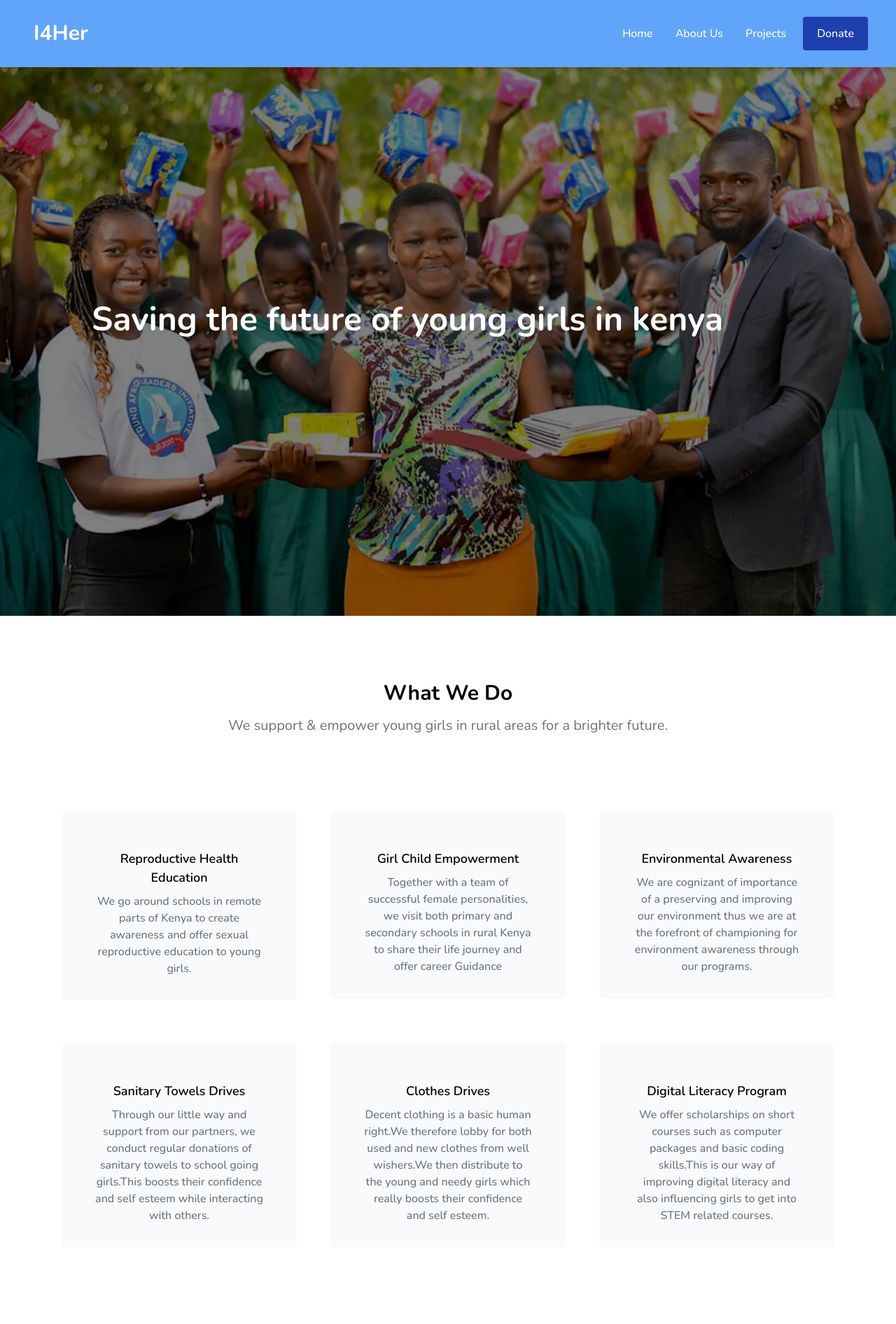
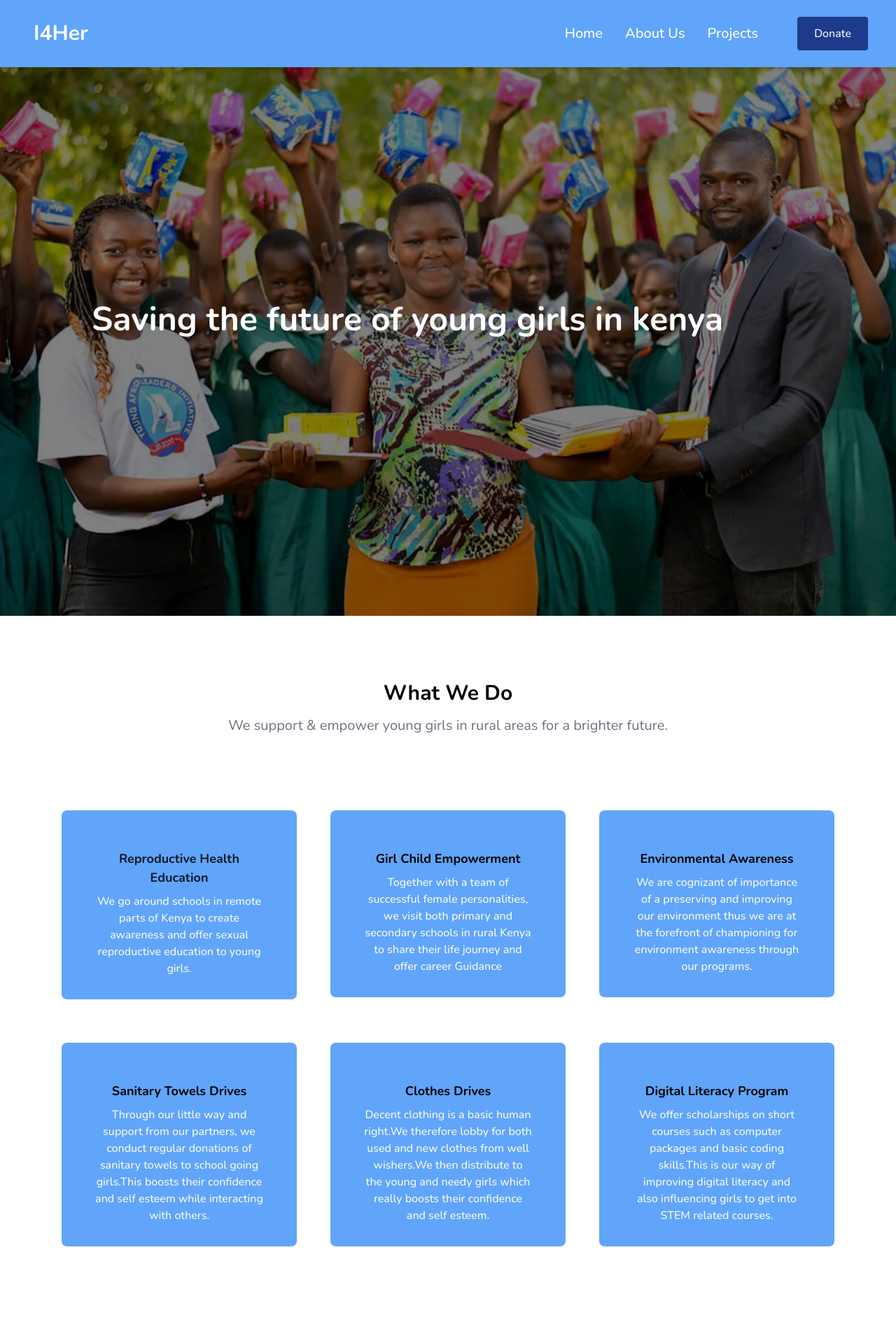
Before and after one commit to Vickopiyo/I-4Her, a React (Vite) app: page / in a window 1280 px wide. Shown: the top 1892 px of the page at 70% size. Built offline with nearby package versions, Linux system fonts and the light colour scheme; a web font is replaced by a local one.

Commit message:
Payment methods

```diff
--- a/src/App.jsx
+++ b/src/App.jsx
@@ -4,6 +4,7 @@ import Projects from "./components/Projects"
 import Footer from "./components/Footer"
 import About from "./About"
 import Home from "./Home"
+import Donate from "./components/Donate"
 
 function App() {
 	return (
@@ -14,6 +15,7 @@ function App() {
 				<Route path="/" element={<Home />} />
 				<Route path="/about" element={<About />} />
 				<Route path="/projects" element={<Projects />} />
+				<Route path="/donate" element={<Donate />} />
 			</Routes>
 			<Footer />
 		</div>
--- a/src/Home.jsx
+++ b/src/Home.jsx
@@ -37,14 +37,13 @@ const Home = () => {
 					className="section relative pt-5 pb-3 md:pt-10 md:pb-0 bg-white">
 					<div class="container xl:max-w-6xl mx-auto px-4">
 						<header class="text-center mx-auto mb-12 lg:px-20">
-						<div  className="py-12" >
-
+							<div className="py-12">
 								<h2 class="text-3xl leading-normal mb-2 font-bold  text-black">
 									What We Do
 								</h2>
 
 								<p class="text-gray-500 leading-relaxed font-light text-xl mx-auto pb-2">
-								We  support &amp; empower young girls in rural areas for a
+									We support &amp; empower young girls in rural areas for a
 									brighter future.
 								</p>
 							</div>
@@ -52,15 +51,14 @@ const Home = () => {
 
 						<div class="flex flex-wrap flex-row -mx-4 text-center">
 							<div
-								class="flex-shrink px-4 max-w-full w-full sm:w-1/2 lg:w-1/3 lg:px-6 wow fadeInUp"
-								data-wow-duration="1s"
-							>
-								<div class="py-8 px-12  rounded-lg  mb-12 bg-gray-50 border-b border-gray-100 transform transition duration-300 ease-in-out hover:-translate-y-2">
+								class="flex-shrink px-4  max-w-full w-full sm:w-1/2 lg:w-1/3 lg:px-6 wow fadeInUp"
+								data-wow-duration="1s">
+								<div class="py-8 px-12  rounded-lg  mb-12 bg-blue-400 text-blue-900 border-b border-gray-100 transform transition duration-300 ease-in-out hover:-translate-y-2">
 									<div class="inline-block text-gray-900 mb-4"></div>
-									<h3 class="text-lg leading-normal mb-2 font-semibold text-black">
+									<h3 class="text-lg  font-bold leading-normal mb-2  text-gray-900">
 										Reproductive Health Education
 									</h3>
-									<p class="text-gray-500">
+									<p class="text-gray-50">
 										We go around schools in remote parts of Kenya to create
 										awareness and offer sexual reproductive education to young
 										girls.
@@ -70,14 +68,13 @@ const Home = () => {
 							<div
 								class="flex-shrink px-4 max-w-full w-full sm:w-1/2 lg:w-1/3 lg:px-6 wow fadeInUp"
 								data-wow-duration="1s"
-								data-wow-delay=".1s"
-							>
-								<div class="py-8 px-12 mb-12  rounded-lg  bg-gray-50 border-b border-gray-100 transform transition duration-300 ease-in-out hover:-translate-y-2">
+								data-wow-delay=".1s">
+								<div class="py-8 px-12 mb-12  rounded-lg  bg-blue-400 text-blue-900   border-b border-gray-100 transform transition duration-300 ease-in-out hover:-translate-y-2">
 									<div class="inline-block text-gray-900 mb-4"></div>
-									<h3 class="text-lg leading-normal mb-2 font-semibold text-black">
+									<h3 class="text-lg leading-normal mb-2 font-bold text-black">
 										Girl Child Empowerment
 									</h3>
-									<p class="text-gray-500">
+									<p class="text-gray-50">
 										Together with a team of successful female personalities, we
 										visit both primary and secondary schools in rural Kenya to
 										share their life journey and offer career Guidance
@@ -87,14 +84,13 @@ const Home = () => {
 							<div
 								class="flex-shrink px-4 max-w-full w-full sm:w-1/2 lg:w-1/3 lg:px-6 wow fadeInUp"
 								data-wow-duration="1s"
-								data-wow-delay=".3s"
-							>
-								<div class="py-8 px-12 mb-16  rounded-lg  bg-gray-50 border-b border-gray-100 transform transition duration-300 ease-in-out hover:-translate-y-2">
+								data-wow-delay=".3s">
+								<div class="py-8 px-12 mb-16  rounded-lg    bg-blue-400 text-blue-900  border-b border-gray-100 transform transition duration-300 ease-in-out hover:-translate-y-2">
 									<div class="inline-block text-gray-900 mb-4"></div>
-									<h3 class="text-lg leading-normal mb-2 font-semibold text-black">
+									<h3 class="text-lg leading-normal mb-2 font-bold text-black">
 										Environmental Awareness
 									</h3>
-									<p class="text-gray-500">
+									<p class="text-gray-50">
 										We are cognizant of importance of a preserving and improving
 										our environment thus we are at the forefront of championing
 										for environment awareness through our programs.
@@ -103,14 +99,13 @@ const Home = () => {
 							</div>
 							<div
 								class="flex-shrink px-4 max-w-full w-full sm:w-1/2 lg:w-1/3 lg:px-6 wow fadeInUp"
-								data-wow-duration="1s"
-							>
-								<div class="py-8 px-12 rounded-lg  mb-12 bg-gray-50 border-b border-gray-100 transform transition duration-300 ease-in-out hover:-translate-y-2">
+								data-wow-duration="1s">
+								<div class="py-8 px-12 rounded-lg  mb-12  bg-blue-400 text-blue-900 border-b border-gray-100 transform transition duration-300 ease-in-out hover:-translate-y-2">
 									<div class="inline-block text-gray-900 mb-4"></div>
-									<h3 class="text-lg leading-normal mb-2 font-semibold text-black">
+									<h3 class="text-lg leading-normal mb-2 font-bold text-black">
 										Sanitary Towels Drives
 									</h3>
-									<p class="text-gray-500">
+									<p class="text-gray-50">
 										Through our little way and support from our partners, we
 										conduct regular donations of sanitary towels to school going
 										girls.This boosts their confidence and self esteem while
@@ -121,14 +116,13 @@ const Home = () => {
 							<div
 								class="flex-shrink px-4 max-w-full w-full sm:w-1/2 lg:w-1/3 lg:px-6 wow fadeInUp"
 								data-wow-duration="1s"
-								data-wow-delay=".1s"
-							>
-								<div class="py-8 px-12 mb-12  roundede-lg bg-gray-50 border-b border-gray-100 transform transition duration-300 ease-in-out hover:-translate-y-2">
+								data-wow-delay=".1s">
+								<div class="py-8 px-12 mb-12  bg-blue-400 text-blue-900 rounded-lg  border-b border-gray-100 transform transition duration-300 ease-in-out hover:-translate-y-2">
 									<div class="inline-block text-gray-900 mb-4"></div>
-									<h3 class="text-lg leading-normal mb-2 font-semibold text-black">
+									<h3 class="text-lg leading-normal mb-2 font-bold text-black">
 										Clothes Drives
 									</h3>
-									<p class="text-gray-500">
+									<p class="text-gray-50">
 										Decent clothing is a basic human right.We therefore lobby
 										for both used and new clothes from well wishers.We then
 										distribute to the young and needy girls which really boosts
@@ -139,14 +133,13 @@ const Home = () => {
 							<div
 								class="flex-shrink px-4 max-w-full w-full sm:w-1/2 lg:w-1/3 lg:px-6 wow fadeInUp"
 								data-wow-duration="1s"
-								data-wow-delay=".3s"
-							>
-								<div class="py-8 px-12 mb-12  rounded-lg bg-gray-50 border-b border-gray-100 transform transition duration-300 ease-in-out hover:-translate-y-2">
+								data-wow-delay=".3s">
+								<div class="py-8 px-12 mb-12  rounded-lg   bg-blue-400 text-blue-900 border-b border-gray-100 transform transition duration-300 ease-in-out hover:-translate-y-2">
 									<div class="inline-block text-gray-900 mb-4"></div>
-									<h3 class="text-lg leading-normal mb-2 font-semibold text-black">
+									<h3 class="text-lg font-bold leading-normal mb-2  text-black">
 										Digital Literacy Program
 									</h3>
-									<p class="text-gray-500  ">
+									<p class="text-gray-50 ">
 										We offer scholarships on short courses such as computer
 										packages and basic coding skills.This is our way of
 										improving digital literacy and also influencing girls to get
--- /dev/null
+++ b/src/components/Donate.jsx
@@ -0,0 +1,69 @@
+import React from 'react'
+
+const Donate = () => {
+
+  return (
+		<div className="max-w-6xl m-auto mx-10 h-full mb-50">
+                     <h1  className='text-black'>HEE</h1>
+			<div className="h-screen flex justify-center items-center my-40  flex-wrap flex-row  sm:my-40 text-center ">
+
+
+				<div
+					class="flex-shrink px-4 max-w-4xl m-auto w-full sm:w-1/2 lg:w-1/3 lg:px-6 wow fadeInUp"
+					data-wow-duration="1s">
+					<div class="py-8 px-12 rounded-lg  mb-12  bg-blue-400 text-blue-900 border-b border-gray-100 transform transition duration-300 ease-in-out hover:-translate-y-2">
+						<div class="inline-block text-gray-900 mb-4">
+							<svg
+								className="h-12 w-12 fill-white"
+								xmlns="http://www.w3.org/2000/svg"
+								viewBox="0 0 512 512">
+								<path d="M470.7 9.4c3 3.1 5.3 6.6 6.9 10.3s2.4 7.8 2.4 12.2l0 .1v0 96c0 17.7-14.3 32-32 32s-32-14.3-32-32V109.3L310.6 214.6c-11.8 11.8-30.8 12.6-43.5 1.7L176 138.1 84.8 216.3c-13.4 11.5-33.6 9.9-45.1-3.5s-9.9-33.6 3.5-45.1l112-96c12-10.3 29.7-10.3 41.7 0l89.5 76.7L370.7 64H352c-17.7 0-32-14.3-32-32s14.3-32 32-32h96 0c8.8 0 16.8 3.6 22.6 9.3l.1 .1zM0 304c0-26.5 21.5-48 48-48H464c26.5 0 48 21.5 48 48V464c0 26.5-21.5 48-48 48H48c-26.5 0-48-21.5-48-48V304zM48 416v48H96c0-26.5-21.5-48-48-48zM96 304H48v48c26.5 0 48-21.5 48-48zM464 416c-26.5 0-48 21.5-48 48h48V416zM416 304c0 26.5 21.5 48 48 48V304H416zm-96 80a64 64 0 1 0 -128 0 64 64 0 1 0 128 0z" />
+							</svg>
+						</div>
+						<h3 class="text-2xl leading-normal mb-2 font-bold text-black">
+							BANK A/C
+						</h3>
+						<p class="text-gray-50">070257253656</p>
+					</div>
+				</div>
+
+				<div
+					class="flex-shrink px-4 max-w-full w-full sm:w-1/2 lg:w-1/3 lg:px-6 wow fadeInUp"
+					data-wow-duration="1s">
+					<div class="py-8 px-12 rounded-lg  mb-12  bg-blue-400 text-blue-900 border-b border-gray-100 transform transition duration-300 ease-in-out hover:-translate-y-2">
+						<div class="inline-block text-gray-900 mb-4">
+							<svg
+								className="h-8 w-8  fill-white"
+								xmlns="http://www.w3.org/2000/svg"
+								viewBox="0 0 512 512">
+								<path d="M470.7 9.4c3 3.1 5.3 6.6 6.9 10.3s2.4 7.8 2.4 12.2l0 .1v0 96c0 17.7-14.3 32-32 32s-32-14.3-32-32V109.3L310.6 214.6c-11.8 11.8-30.8 12.6-43.5 1.7L176 138.1 84.8 216.3c-13.4 11.5-33.6 9.9-45.1-3.5s-9.9-33.6 3.5-45.1l112-96c12-10.3 29.7-10.3 41.7 0l89.5 76.7L370.7 64H352c-17.7 0-32-14.3-32-32s14.3-32 32-32h96 0c8.8 0 16.8 3.6 22.6 9.3l.1 .1zM0 304c0-26.5 21.5-48 48-48H464c26.5 0 48 21.5 48 48V464c0 26.5-21.5 48-48 48H48c-26.5 0-48-21.5-48-48V304zM48 416v48H96c0-26.5-21.5-48-48-48zM96 304H48v48c26.5 0 48-21.5 48-48zM464 416c-26.5 0-48 21.5-48 48h48V416zM416 304c0 26.5 21.5 48 48 48V304H416zm-96 80a64 64 0 1 0 -128 0 64 64 0 1 0 128 0z" />
+							</svg>
+						</div>
+						<h3 class="text-2xl leading-normal mb-2 font-bold text-black">
+							M-PESA
+						</h3>
+						<p class="text-gray-50">0702795923</p>
+					</div>
+				</div>
+				{/* <div
+					class="flex-shrink px-4 max-w-full w-full sm:w-1/2 lg:w-1/3 lg:px-6 wow fadeInUp"
+					data-wow-duration="1s">
+					<div class="py-8 px-12 rounded-lg  mb-12  bg-blue-400 text-blue-900 border-b border-gray-100 transform transition duration-300 ease-in-out hover:-translate-y-2">
+						<div class="inline-block text-gray-900 mb-4"></div>
+						<h3 class="text-lg leading-normal mb-2 font-bold text-black">
+							Sanitary Towels Drives
+						</h3>
+						<p class="text-gray-50">
+							Through our little way and support from our partners, we conduct
+							regular donations of sanitary towels to school going girls.This
+							boosts their confidence and self esteem while interacting with
+							others.
+						</p>
+					</div>
+				</div> */}
+			</div>
+		</div>
+	)
+}
+
+export default Donate
--- a/src/components/Nav.jsx
+++ b/src/components/Nav.jsx
@@ -14,16 +14,7 @@ const Nav = () => {
 				<div className="md:flex justify-between items-center py-6  md:px-10  px-6">
 					<div className="flex cursor-pointer  justify-between items-center">
 						<div className="flex cursor-pointer items-center">
-							<span className="bg-blue-400 text-white">
-								{/* <svg
-									className="w-8 h-8  fill-current"
-									xmlns="http://www.w3.org/2000/svg"
-									viewBox="0 0 640 512">
-									<path d="M176 304a128 128 0 1 0 0-256 128 128 0 1 0 0 256zM352 176c0 89.1-66.2 162.7-152 174.4V400h48c13.3 0 24 10.7 24 24s-10.7 24-24 24H200v40c0 13.3-10.7 24-24 24s-24-10.7-24-24V448H104c-13.3 0-24-10.7-24-24s10.7-24 24-24h48V350.4C66.2 338.7 0 265.1 0 176C0 78.8 78.8 0 176 0s176 78.8 176 176zM328 318c10.9-11.7 20.5-24.6 28.5-38.6C377.7 294.9 403.8 304 432 304c70.7 0 128-57.3 128-128s-57.3-128-128-128c-28.2 0-54.3 9.1-75.5 24.6c-8-14-17.6-26.9-28.5-38.6C357.1 12.6 393.1 0 432 0c97.2 0 176 78.8 176 176c0 89.1-66.2 162.7-152 174.4V400h48c13.3 0 24 10.7 24 24s-10.7 24-24 24H456v40c0 13.3-10.7 24-24 24s-24-10.7-24-24V448H360c-13.3 0-24-10.7-24-24s10.7-24 24-24h48V350.4c-29.7-4-57-15.5-80-32.4z" />
-								</svg> */}
-
-								{/* <img src={logo} alt="logo" className="w-8 h-8 object-cover rounded" /> */}
-							</span>
+							<span className="bg-blue-400 text-white"></span>
 							<h1 className="font-bold   text-3xl mx-2">I4Her</h1>
 						</div>
 					</div>
@@ -53,43 +44,25 @@ const Nav = () => {
 						className={`md:flex  md:items-center md:pb-0  pb-12  absolute md:static bg-blue-400   md:z-auto z-[-1] left-0  w-full    md:w-auto   md:pl-0   pl-8  transition-all  duration-300  ease-in  ${
 							open ? "top-20 " : "top-[-690px]  duration-600"
 						}  md:opacity-100 `}>
-						<li className="md:ml-18   md:my-0  my-7 hover:duration-300  cursor-pointer">
+						<li className="md:ml-18 md:text-xl  md:my-0  my-7 hover:duration-300  cursor-pointer">
 							<Link to="/">Home</Link>
 						</li>
-						<li className="md:ml-8   md:my-0  my-7   hover:duration-300   cursor-pointer">
+						<li className="md:ml-8  md:text-xl md:my-0  my-7   hover:duration-300   cursor-pointer">
 							<Link to="/about">About Us</Link>
 						</li>
-						<li className="md:ml-8    md:my-0  my-7  hover:duration-300   cursor-pointer">
+						<li className="md:ml-8   md:text-xl  md:my-0  my-7  hover:duration-300   cursor-pointer">
 							<Link to="/projects">Projects</Link>
 						</li>
-						{/* <li className="md:ml-8    md:my-0  my-7   hover:duration-300  cursor-pointer">
-							Services
-						</li> */}
-						<button className="bg-blue-800  rounded text-gray-50   py-3 px-5   md:ml-6  ml-0  hover:text-gray-400 duration-700">
-							Donate
-						</button>
+						<li className="md:ml-8    md:my-0  my-7  hover:duration-300   cursor-pointer">
+							<Link to="/donate">
+								<button className="bg-blue-900  rounded text-gray-50   py-3 px-6  md:ml-6  ml-0  hover:text-gray-400 duration-700">
+									Donate
+								</button>
+							</Link>
+						</li>
 					</ul>
 				</div>
 			</div>
-
-			{/* <header className="w-full h-24 bg-gray-900  sticky  top-0 z-50 ">
-				<div className="flex  justify-between  w-full">
-					<img src={logo} alt="logo" className="w-24 h-24 object-cover" />
-					<nav className=" w-[90%]  flex place-content-center">
-						<ul className="flex items-center text-white md:text-2xl">
-							<li className="mx-4  cursor-pointer  md:mx-5">
-								<Link to="/">Home</Link>
-							</li>
-							<li className="mx-2 cursor-pointer  md:mx-5">
-								<Link to="/about">About Us</Link>
-							</li>
-							<li className="mx-2 cursor-pointer  md:mx-5">
-								<Link to="/projects">Projects</Link>
-							</li>
-						</ul>
-					</nav>
-				</div>
-			</header> */}
 		</div>
 	)
 }
```
Lines whose indentation alone changed are shown as unchanged.
